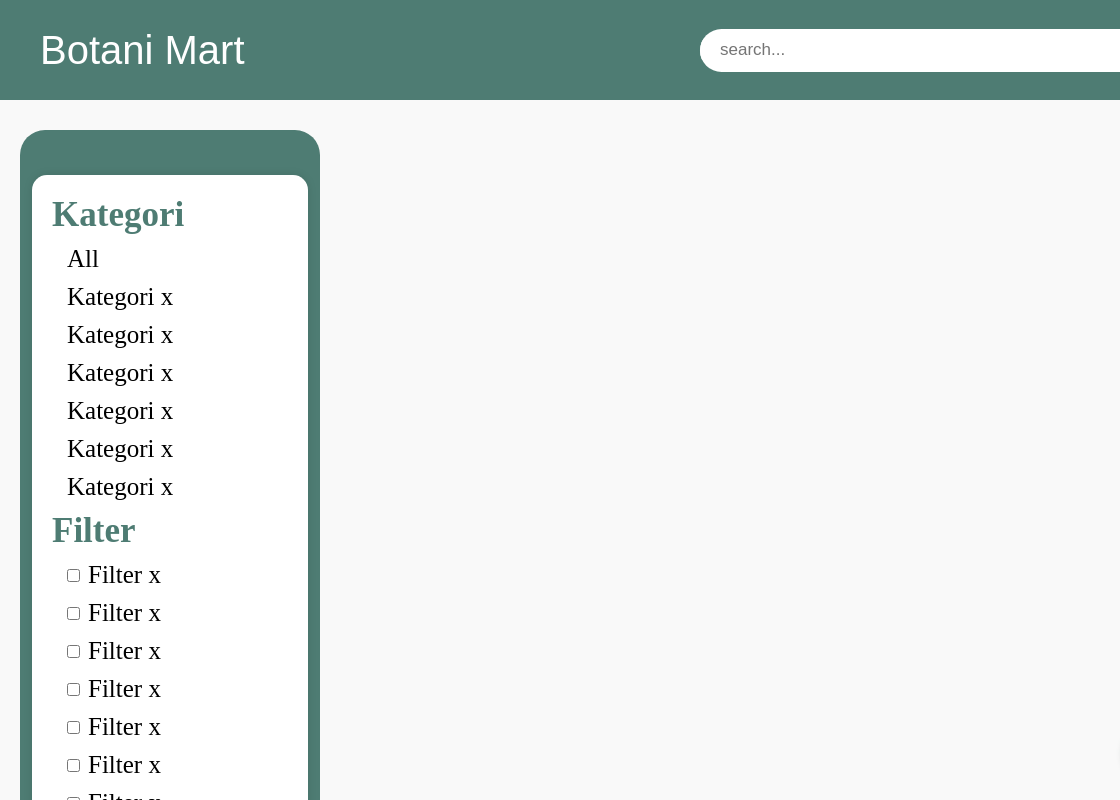
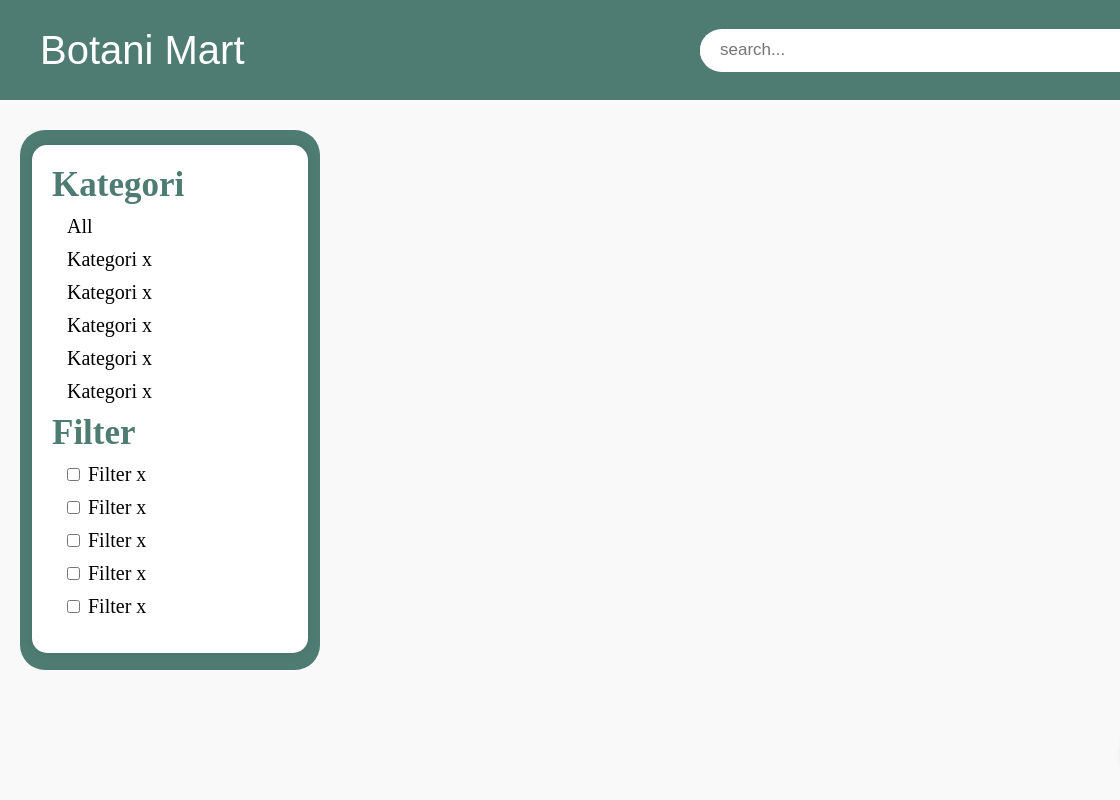
Before and after one commit to qois51/BotaniMart-catalogue, a website: page public/views/index.html in a window 1280 px wide. Shown: the full height of the page, 0-1120 px from the left. Drawn offline with Linux system fonts and the light colour scheme; no server answers; a web font is replaced by a local one.

Commit message:
Revisi-mainpage

```diff
--- a/public/assets/css/index.css
+++ b/public/assets/css/index.css
@@ -76,12 +76,12 @@ body {
  position: fixed;
     place-items: center;
     width : 300px;
-    height: 725px;
+    height: 540px;
     background-color : #4E7C73;
     margin-top : 30px;
     margin-left : 20px;
     border-radius: 25px;
-    padding-top: 30px;
+    padding-top: px;
 }
 
 .containerside {
@@ -116,7 +116,7 @@ body {
 .list-kategori li a {
   color: black;
   font-family: poly;
-  font-size: 25px;
+  font-size: 20px;
 }
 
 .list-kategori li a:hover {
@@ -128,7 +128,7 @@ body {
   align-items: center;
   gap: 8px;
   font-family: poly;
-  font-size: 25px;
+  font-size: 20px;
 }
 
 /* Produk Grid */
--- a/public/views/index.html
+++ b/public/views/index.html
@@ -28,15 +28,13 @@
           <li><a href="#">Kategori x</a></li>
           <li><a href="#">Kategori x</a></li>
           <li><a href="#">Kategori x</a></li>
-          <li><a href="#">Kategori x</a></li>
+
 
         </ul>
 
         <div class="section">
           <h3 class="section-title">Filter</h3>
           <ul class="list-filter">
-            <li><input type="checkbox" /> Filter x</li>
-            <li><input type="checkbox" /> Filter x</li>
             <li><input type="checkbox" /> Filter x</li>
             <li><input type="checkbox" /> Filter x</li>
             <li><input type="checkbox" /> Filter x</li>
```
